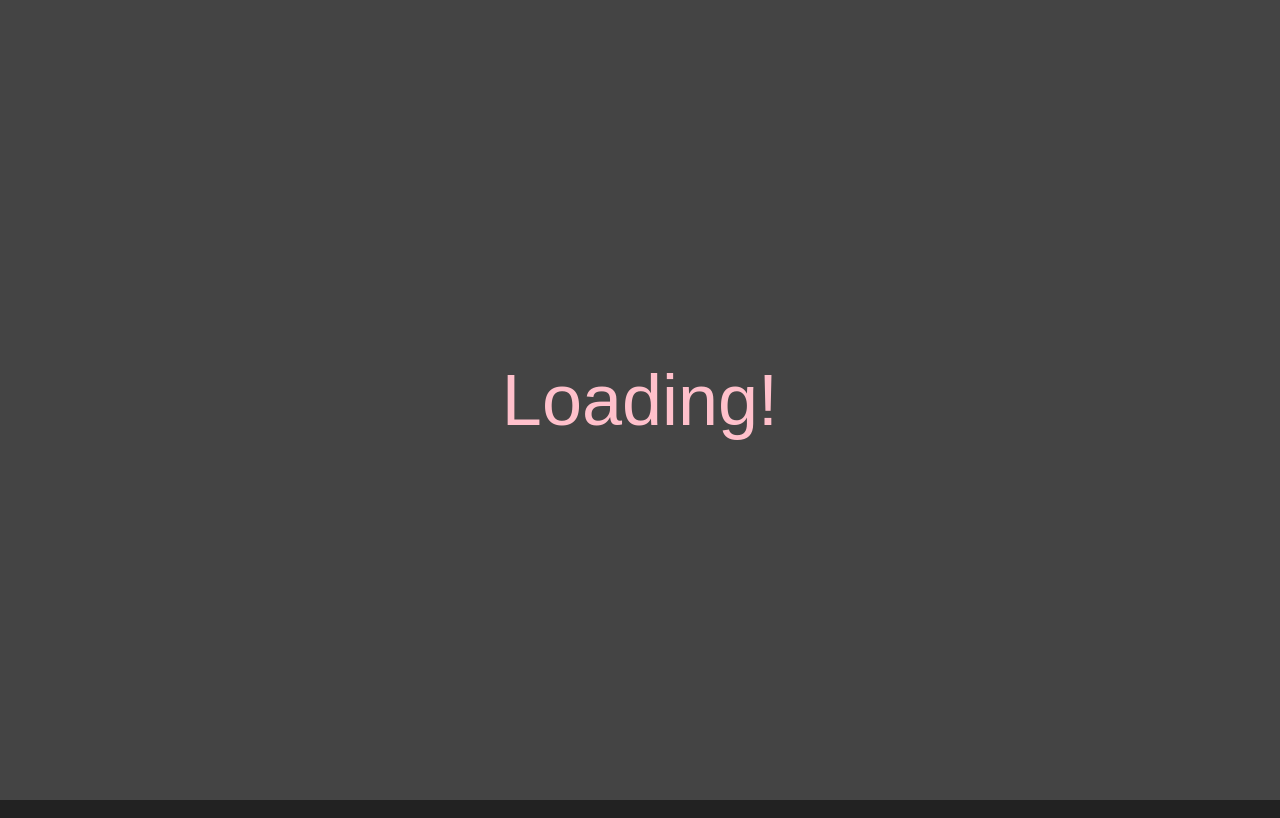
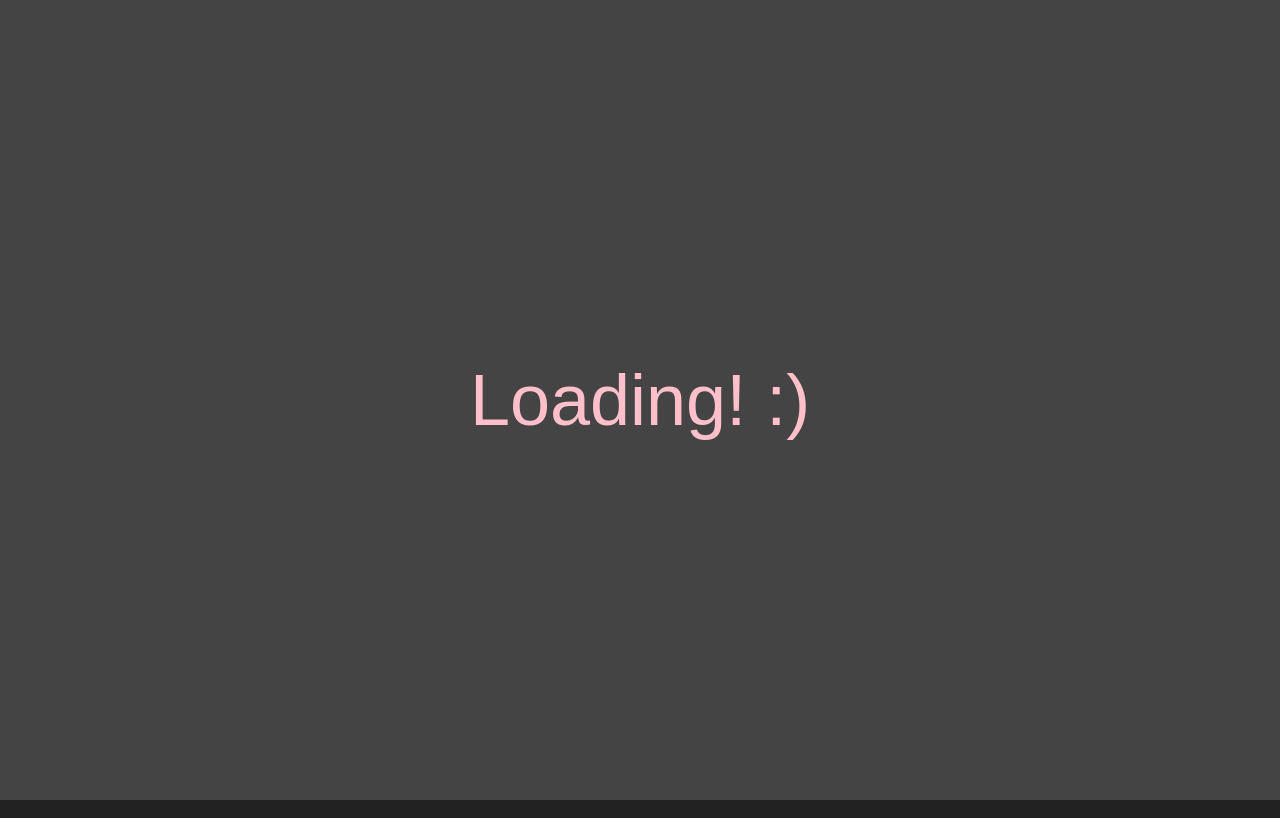
Before and after one commit to tremby/ourgeebee, a plain HTML site: page index.html in a window 1280 px wide. Drawn offline with nearby package versions, Linux system fonts and the light colour scheme; files that its build step writes are made by us from their sources; a script that the page names is missing.

Commit message:
Gee said the loading screen was too angry

```diff
--- a/index.html
+++ b/index.html
@@ -61,7 +61,7 @@
 		</section>
 
 		<div id="loading">
-			<div>Loading!</div>
+			<div>Loading! :)</div>
 		</div>
 	</body>
 </html>
```
